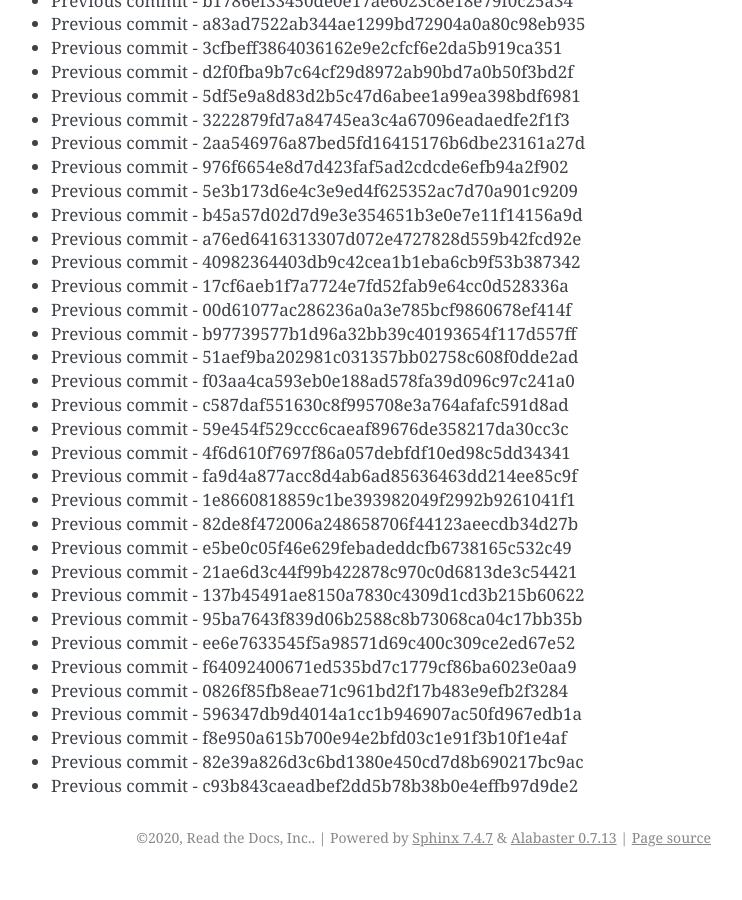
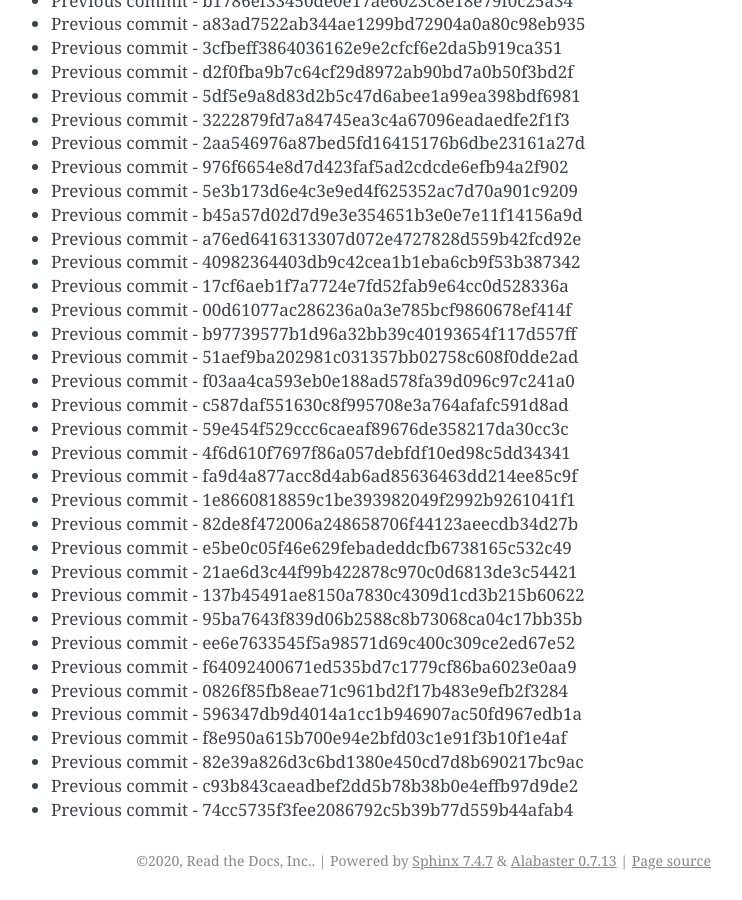
Before and after one commit to readthedocs/rtd-git-stresstest, a Sphinx documentation site: the page built from docs/updates.rst, in a window 1280 px wide and 900 px high, scrolled down 105742 px. Shown: the whole window, without its empty margins (399-1141 px from the left). Built offline with Sphinx 7.4.7, drawn with Linux system fonts in a browser that asks for light colours; before the commit the page ends 106619 px from its top, so only the background shows below that.

Commit message:
Generating commit from previous: 74cc5735f3fee2086792c5b39b77d559b44afab4

```diff
--- a/docs/updates.rst
+++ b/docs/updates.rst
@@ -4475,3 +4475,4 @@ It can be tested for any performance characteristics.
 * Previous commit - f8e950a615b700e94e2bfd03c1e91f3b10f1e4af
 * Previous commit - 82e39a826d3c6bd1380e450cd7d8b690217bc9ac
 * Previous commit - c93b843caeadbef2dd5b78b38b0e4effb97d9de2
+* Previous commit - 74cc5735f3fee2086792c5b39b77d559b44afab4
```
